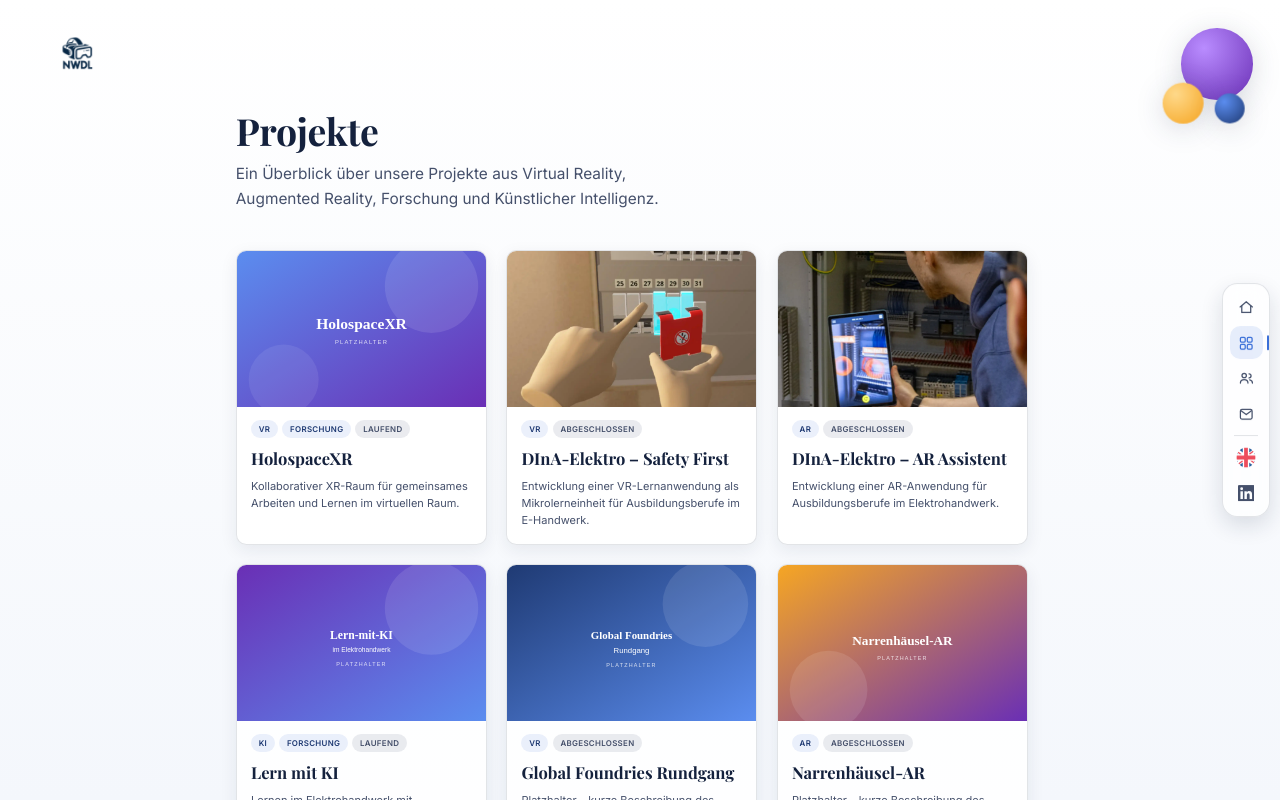
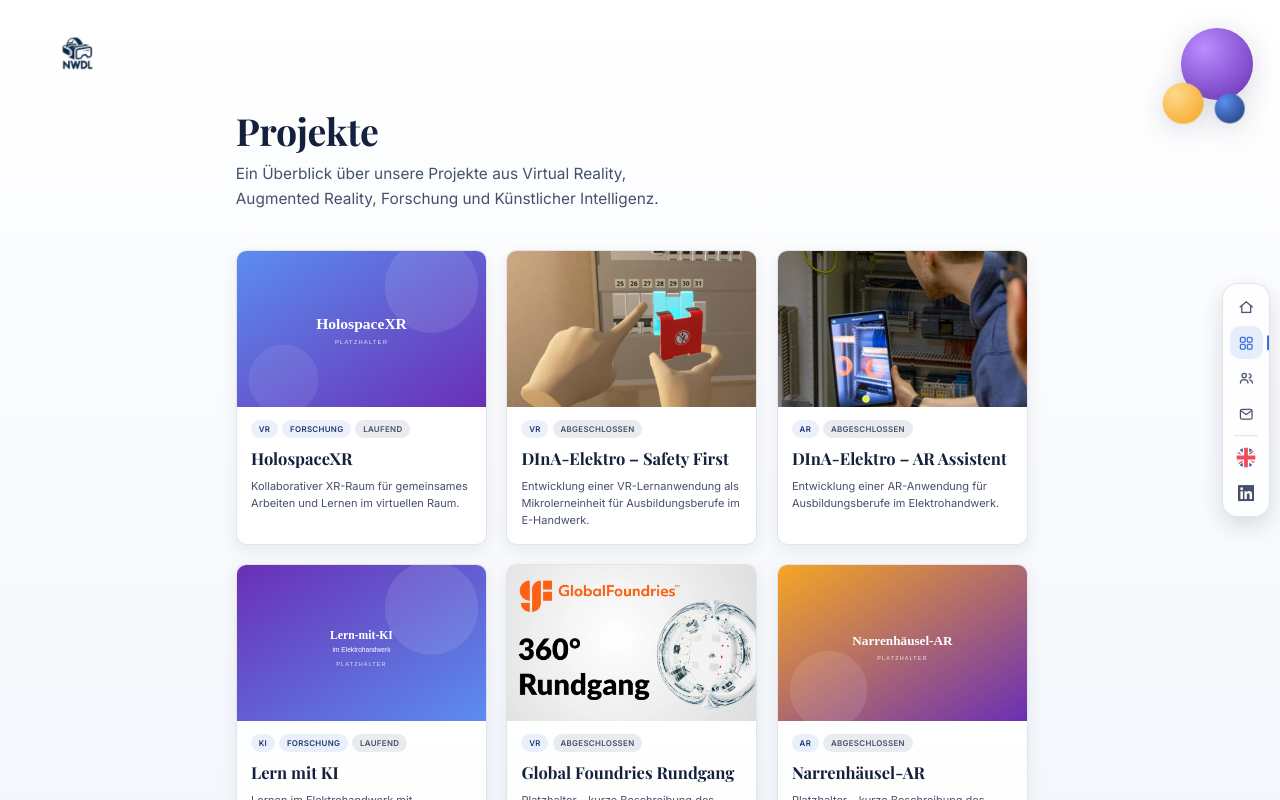
Before and after one commit to NewWorkDesignLab/website, a Next.js app: page /projects in a window 1280 px wide. Built offline with nearby package versions, Linux system fonts and the light colour scheme; a web font is replaced by a local one.

Commit message:
added gf 360° thumbnail

```diff
--- a/src/content/projects/global-foundries-rundgang.ts
+++ b/src/content/projects/global-foundries-rundgang.ts
@@ -10,7 +10,7 @@ export const globalFoundriesRundgang: Project = {
   categories: ["vr"],
   status: "completed",
   year: "2023–2025",
-  cover: "/projects/global-foundries-rundgang/cover.svg",
+  cover: "/projects/global-foundries-rundgang/gf.webp",
   funding: [],
   partners: [{ key: "global-foundries", kind: "client" }],
   sections: [
```
Also changed, not shown: public/projects/global-foundries-rundgang/gf.webp (added).
